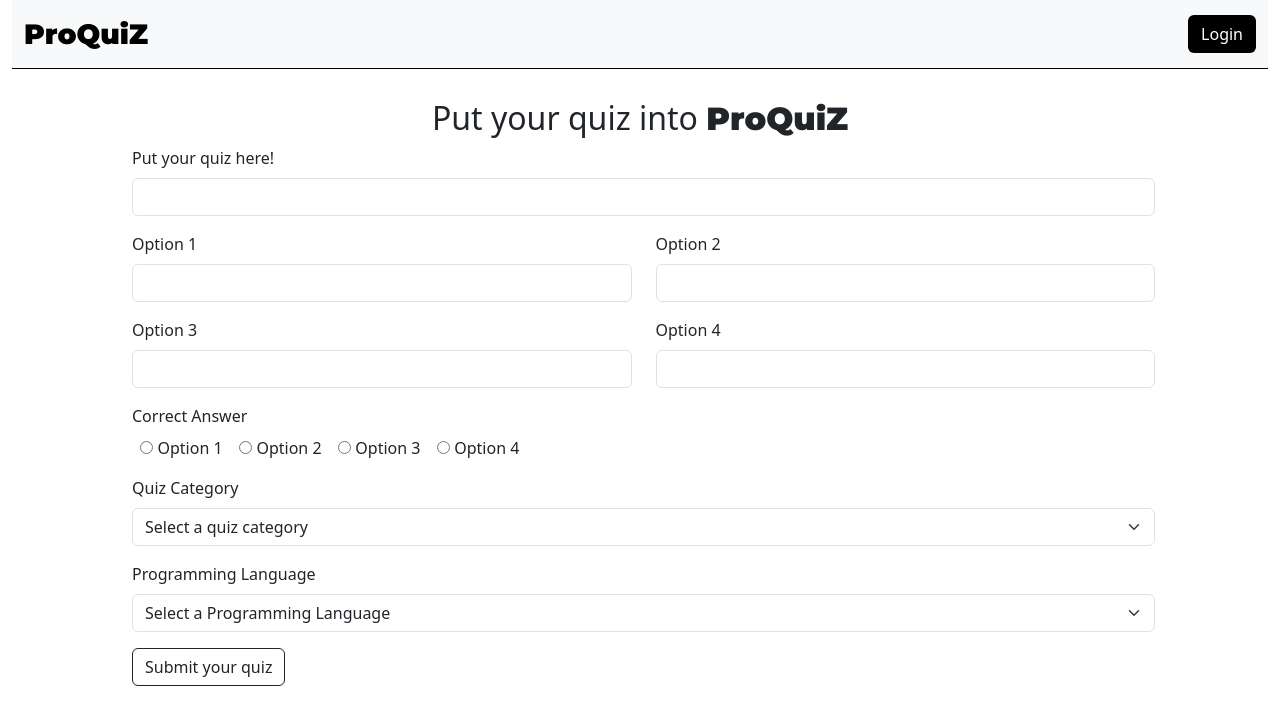
After one commit to kavindacena99/proquiz, a PHP site: page /addquestion.php in a window 1280 px wide. The commit adds this page. Shown: the top 725 px of the page. Run offline with PHP 8.4, Linux system fonts and the light colour scheme.

```diff
--- /dev/null
+++ b/addquestion.php
@@ -0,0 +1,120 @@
+<?php
+    require_once 'connection/connection.php';
+?>
+<?php
+    session_start();
+
+    if(isset($_POST['put'])){
+        $quiz = mysqli_real_escape_string($connection, $_POST['quiz']);
+
+        $option1 = $_POST['opt1'];
+        $option2 = $_POST['opt2'];
+        $option3 = $_POST['opt3'];
+        $option4 = $_POST['opt4'];
+
+        $options = $option1 . "," . $option2 . "," . $option3 . "," . $option4;
+
+        $correctoption = $_POST['correctoption'];
+        $category = $_POST['category'];
+        $lang = $_POST['lang'];
+        $user = $_SESSION['user_id'];
+
+        $sql = "INSERT INTO quizzes (question,options,correct_option,category,qlang,createdby) VALUES('{$quiz}','{$options}','$correctoption','{$category}','{$lang}',0)";
+        $result = $connection->query($sql);
+
+        if($result){
+            echo "<script>alert('Quiz added successfully!')</script>";
+            header("Location: admin.php");
+        }else{
+            echo "<script>alert('Failed to add quiz!')</script>";
+            header("Location: admin.php");
+        }
+    }
+?>
+<!DOCTYPE html>
+<html lang="en">
+<head>
+    <meta charset="UTF-8">
+    <meta name="viewport" content="width=device-width, initial-scale=1.0">
+    <title>Put a Quiz</title>
+    <link href="https://fonts.googleapis.com/css2?family=Montserrat:wght@400;600;900&display=swap" rel="stylesheet">
+    <link rel="stylesheet" href="bootstrap-5.3.3-dist/css/bootstrap.min.css">
+    <style>
+        .form-label{
+            font-weight: 500;
+        }
+    </style>
+</head>
+<body>
+    <?php require_once 'nav.php'; ?>
+
+    <div class="container" style="margin-top: 30px;margin-bottom:10px;">
+        <h2 class="text-center">Put your quiz into <span class="brandname">ProQuiZ</span></h2>
+
+        <form action="addquestion.php" method="post" class="col-md-11" style="margin-left: 50px;margin-right:50px">
+            <div class="mb-3">
+                <label for="exampleFormControlInput1" class="form-label">Put your quiz here!</label>
+                <input type="text" name="quiz" class="form-control" id="exampleFormControlInput1">
+            </div>
+
+            <div class="row">
+                <div class="mb-3 col-md-6">
+                    <label for="exampleFormControlInput1" class="form-label">Option 1</label>
+                    <input type="text" name="opt1" class="form-control" id="exampleFormControlInput1">
+                </div>
+                <div class="mb-3 col-md-6">
+                    <label for="exampleFormControlInput1" class="form-label">Option 2</label>
+                    <input type="text" name="opt2" class="form-control" id="exampleFormControlInput1">
+                </div>
+            </div>
+            <div class="row">
+                <div class="mb-3 col-md-6">
+                    <label for="exampleFormControlInput1" class="form-label">Option 3</label>
+                    <input type="text" name="opt3" class="form-control" id="exampleFormControlInput1">
+                </div>
+                <div class="mb-3 col-md-6">
+                    <label for="exampleFormControlInput1" class="form-label">Option 4</label>
+                    <input type="text" name="opt4" class="form-control" id="exampleFormControlInput1">
+                </div>
+            </div>
+
+            <div class="mb-3">
+                <label for="exampleFormControlInput1" class="form-label">Correct Answer</label><br>
+                &nbsp;&nbsp;<input type="radio" value="1" name="correctoption"> Option 1 &nbsp;&nbsp;
+                <input type="radio" value="2" name="correctoption"> Option 2 &nbsp;&nbsp;
+                <input type="radio" value="3" name="correctoption"> Option 3 &nbsp;&nbsp;
+                <input type="radio" value="4" name="correctoption"> Option 4 &nbsp;&nbsp;
+            </div>
+
+            <div class="mb-3">
+                <label for="exampleFormControlInput1" class="form-label">Quiz Category</label>
+                <select class="form-select" aria-label="Default select example" name="category">
+                    <option selected>Select a quiz category</option>
+                    <option value="oop">Object Oriented Programming</option>
+                    <option value="wb">Web Development</option>
+                    <option value="dsa">Data Structures and Algorithms</option>
+                    <option value="normal">Other</option>
+                </select>
+            </div>
+
+            <div class="mb-3">
+                <label for="exampleFormControlInput1" class="form-label">Programming Language</label>
+                <select class="form-select" aria-label="Default select example" name="lang">
+                    <option selected>Select a Programming Language</option>
+                    <option value="java">Java</option>
+                    <option value="normal">HTML CSS</option>
+                    <option value="js">Javascript</option>
+                    <option value="python">Python</option>
+                    <option value="php">PHP</option>
+                    <option value="cpp">C++</option>
+                    <option value="c">C</option>
+                    <option value="mysql">MySQL</option>
+                    <!-- <option value="all">All</option> -->
+                </select>
+            </div>
+
+            <button type="submit" name="put" class="btn btn-outline-dark me-2">Submit your quiz</button>
+        </form>
+    </div>
+</body>
+</html>
--- a/admin.php
+++ b/admin.php
@@ -1,5 +1,8 @@
 <?php
     require_once 'connection/connection.php';
+?>
+<?php
+    session_start();
 ?>
 <!DOCTYPE html>
 <html lang="en">
@@ -47,8 +50,7 @@
             </div>
             <div class="col-md-6">
                 <h3>Questions</h3>
-                <a href="addquestion.php" class="btn btn-primary">Add Question</a>
-                <a href="myquestions.php" class="btn btn-primary">My Questions</a>
+                <a href="addquestion.php" class="btn btn-dark">Add Question</a>
             </div>
         </div>
     </div>
--- a/approve.php
+++ b/approve.php
@@ -10,7 +10,9 @@
         $result = mysqli_query($connection,$sql);
         $row = $result->fetch_assoc();
 
-        $sql1 = "INSERT INTO quizzes (question, options, correct_option, category, qlang, createdby) VALUES ('{$row['question']}', '{$row['options']}', '{$row['correct_option']}', '{$row['category']}', '{$row['qlang']}', 1)";
+        $user = $row['userid'];
+
+        $sql1 = "INSERT INTO quizzes (question, options, correct_option, category, qlang, createdby,userid) VALUES ('{$row['question']}', '{$row['options']}', '{$row['correct_option']}', '{$row['category']}', '{$row['qlang']}', 1,$user)";
         $result1 = mysqli_query($connection,$sql1);
 
         if(isset($result1)){
--- a/connection/data.sql
+++ b/connection/data.sql
@@ -6,7 +6,7 @@ insert into users (fname,lname,mail,pswd,marks,role) values('Kavnda','Supun','ka
 
 create table quizzes(qid INT primary key auto_increment,question text,options text,correct_option INT,category varchar(50),qlang varchar(25),createdby INT default 0);
 
-create table quizpool(qpid INT primary key auto_increment,question text,options text,correct_option INT,category varchar(50),qlang varchar(25),approved INT);
+create table quizpool(qpid INT primary key auto_increment,question text,options text,correct_option INT,category varchar(50),qlang varchar(25),approved INT,userid INT);
 
 
 
--- a/index.php
+++ b/index.php
@@ -24,10 +24,11 @@
   </style>
 </head>
 <body>
+
   <?php require_once 'nav.php'; ?>
 
   <div class="container">
-    <h1 class="text-center" style="margin-top: 18px;margin-bottom:80px;">Hi <?php if(isset($_SESSION['user_id'])){echo" " . $_SESSION['fname'];} ?>, Welcome to <span class="brandname">ProQuiZ</span></h1>
+    <h1 class="text-center" style="margin-top: 18px;margin-bottom:80px;"><?php if(isset($_SESSION['user_id'])){echo"Hi " . $_SESSION['fname'];} ?>, Welcome to <span class="brandname">ProQuiZ</span></h1>
 
     <div class="row">
       <div class="col-md-6 mb-4">
--- a/login.php
+++ b/login.php
@@ -16,11 +16,14 @@
             $hashedPassword = $row['pswd'];
 
             if($row['role'] == 'admin'){
+                $_SESSION['user_id'] = $row['userid'];
+                $_SESSION['usertype'] = 'admin';
                 header("Location: admin.php");
             }else{
                 if(password_verify($pswd,$hashedPassword)){
                     $_SESSION['user_id'] = $row['userid'];
                     $_SESSION['fname'] = $row['fname'];
+                    $_SESSION['usertype'] = 'user';
                     header("Location: index.php");
                     // if this is incorrect there will be an error
                 }
--- a/nav.php
+++ b/nav.php
@@ -34,15 +34,31 @@
         <!--nav-->
         <nav class="navbar navbar-expand-lg bg-body-tertiary navborder">
         <div class="container-fluid">
-            <a class="navbar-brand brandname" style="font-size: 28px;" href="index.php">ProQuiZ</a>
+            <?php
+                if(isset($_SESSION['user_id'])){
+                    if($_SESSION['usertype'] == 'admin'){
+                        echo "<a class='navbar-brand brandname' style='font-size: 28px;' href='admin.php'>ProQuiZ</a>";
+                    }else{
+                        echo "<a class='navbar-brand brandname' style='font-size: 28px;' href='index.php'>ProQuiZ</a>";
+                    }
+                }else{
+                    echo "<a class='navbar-brand brandname' style='font-size: 28px;' href='index.php'>ProQuiZ</a>";
+                }
+            ?>
             <button class="navbar-toggler" type="button" data-bs-toggle="collapse" data-bs-target="#navbarSupportedContent" aria-controls="navbarSupportedContent" aria-expanded="false" aria-label="Toggle navigation">
             <span class="navbar-toggler-icon"></span>
             </button>
             <div class="collapse navbar-collapse" id="navbarSupportedContent">
             <ul class="navbar-nav me-auto mb-2 mb-lg-0"></ul>
             <form class="d-flex" role="search">
-                <h4 class="me-2" style="margin-top: 5px;"><a style="text-decoration: none;color:darkgray;font-weight:200" href="#">Leaderboard</a></h4>
-                <a class="btn btn-outline-dark me-2" href="putquiz.php">Put a Quiz</a>
+                <?php
+                    if(isset($_SESSION['user_id'])){
+                        if($_SESSION['usertype'] == 'user'){
+                            echo "<h4 class='me-2' style='margin-top: 5px;'><a style='text-decoration: none;color:darkgray;font-weight:200' href='myprofile.php'>My Profile</a></h4>";
+                            echo "<a class='btn btn-outline-dark me-2' href='putquiz.php'>Put a Quiz</a>";
+                        }
+                    }
+                ?>
                 <?php
                 if(isset($_SESSION['user_id'])){
                     echo "<a class='btn' id='login' href='logout.php'>Logout</a>";
```
Also changed, not shown: myprofile.php (added, +39 -0 lines), myquizes.php (deleted, +0 -21 lines), quizes.php (+2 -17 lines).
